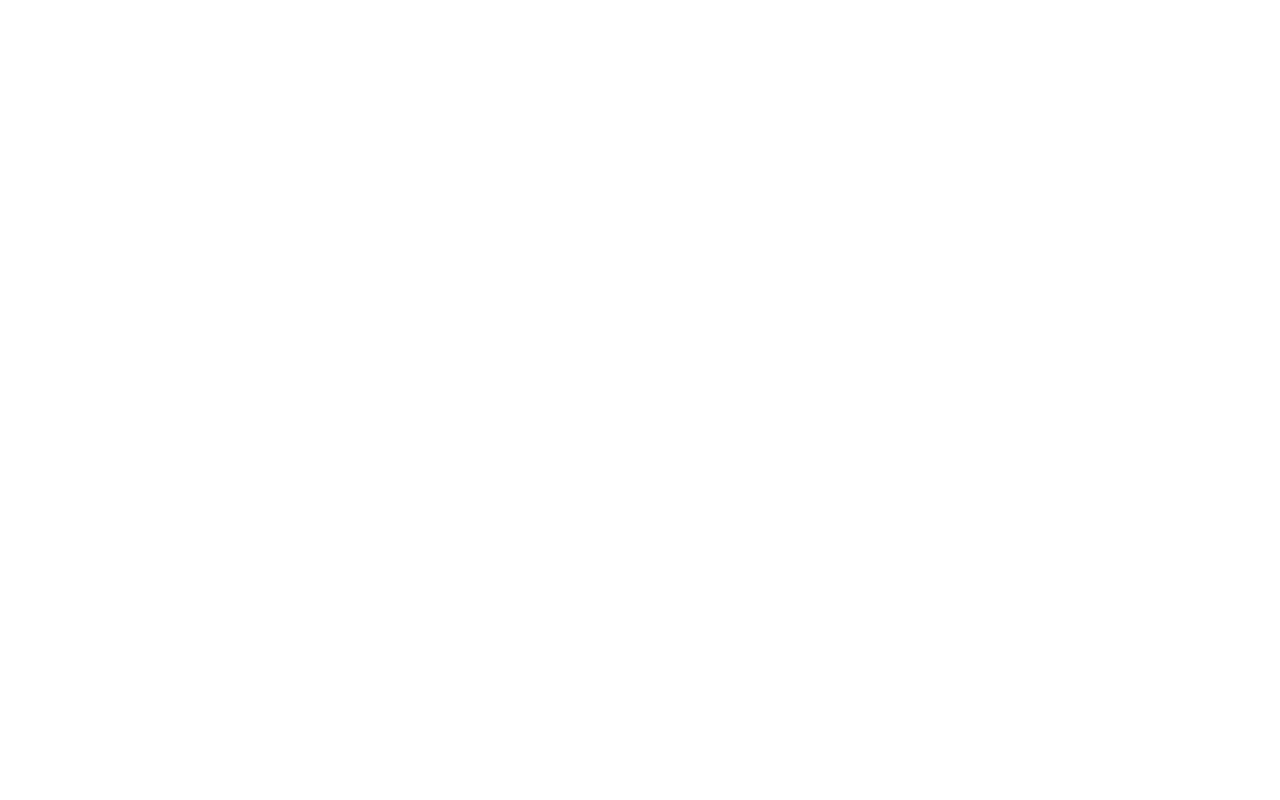
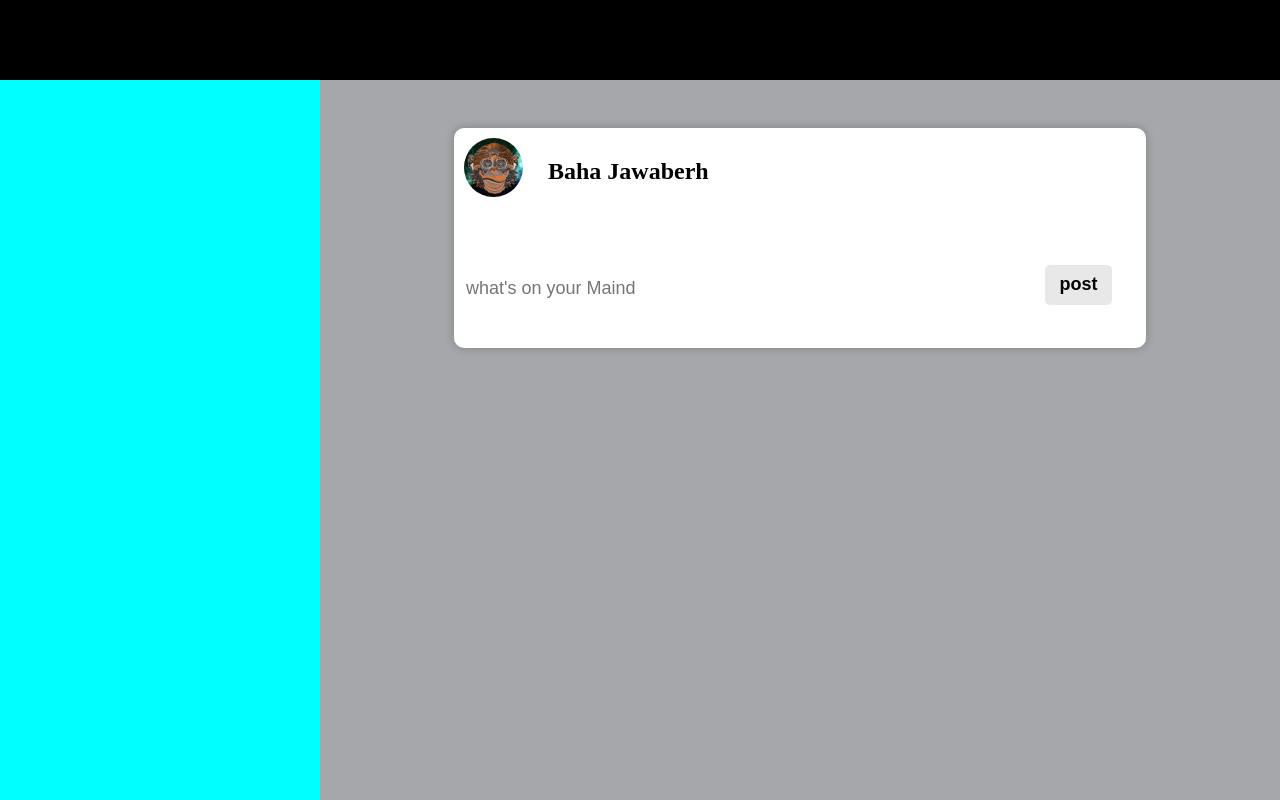
Before and after one commit to BahaJawaberh/creat-post, a plain HTML site: page index.html in a window 1280 px wide. Drawn offline with Linux system fonts and the light colour scheme.

Commit message:
done css,html

```diff
--- a/index.html
+++ b/index.html
@@ -8,7 +8,31 @@
     <link rel="stylesheet" href="style.css">
 </head>
 <body>
+    <div class="mainContainer">
+        <div class="header">
 
+        </div>
+        <div class="content">
+             <div class="sideNav">
+
+            </div>
+                <div class="postContaint">
+                    <div class="creatPostForm">
+                        <div class="UserInfo">
+                            <img  class="userImg" src="imgs/nft-6919119_1280.jpg" alt="">
+                            <h2 class="Name">Baha Jawaberh</h2>
+                        </div>
+                        <div class="userInput">
+
+                            <input type="text" placeholder="what's on your Maind" id="PostInbut">
+                         <button class="PostBtn" id="PostTn">post</button>
+
+                        </div>
+                     </div>
+                </div>
+        </div>
+
+    </div>
 
 
 
--- a/style.css
+++ b/style.css
@@ -0,0 +1,122 @@
+body {
+    background-color: white;
+    margin: 0;
+
+
+}
+.mainContainer {
+    width: 100vw;
+    height: 100vh;
+
+}
+.header {
+    width: 100%;
+    height: 10%;
+    background-color: black;
+}
+.content {
+    width: 100%;
+    height: 90%;
+    display: grid;
+    grid-template-columns: 1fr 3fr;
+
+ }
+
+.sideNav{
+    width: 100%;
+    height: 100%;
+    background-color: aqua;
+}
+.postContaint{
+    background-color:rgb(165, 167, 170);
+    width: 100%;
+    height: 100%;
+    display:grid;
+    justify-items:center;
+
+
+}
+.creatPostForm{
+    width: 70%;
+    height: 200px;
+    background-color:rgb(255, 255, 255);
+    display: grid;
+    grid-template-rows: 1fr 1fr;
+    padding : 10px;
+    margin-top: 5%;
+    border-radius : 10px;
+    box-shadow: 0 0 10px gray;
+}
+.userImg{
+    width: 70%;
+    border-radius: 50%;
+
+}
+.UserInfo{
+    width: 100%;
+    height: 100%;
+    display: grid;
+    grid-template-columns: 1fr 7fr;
+
+}
+
+.userInput{
+    width: 100%;
+    height: 100%;
+    display: grid;
+    grid-template-columns:6fr 1fr;
+}
+
+@media (max-width:700px){
+    .content{
+        width: 100%;
+        display: grid;
+        grid-template-columns: 1fr;
+
+    }
+    .userImg{
+        width: 50px;
+
+    }
+    .Name{
+        font-size:large;
+        margin-left: 10px;
+        margin-top: 20px;
+
+    }
+    .sideNav{
+        display: none;
+    }
+    #PostTn{
+        margin-top: 65%;
+        margin-left: 5px;
+        border-radius: 5px;
+        width: 100%;
+
+    }
+
+}
+#PostInbut{
+    border: none;
+    font-size: large;
+    background-color: rgba(255, 255, 255, 0);
+}
+.PostBtn{
+    height: 40%;
+    margin-top: 28%;
+    margin-left :5%;
+    border-radius :5px;
+    width: 70%;
+    font-size: large;
+    font-weight: bold;
+    color: black;
+    border : none;
+    background-color:rgb(233, 232, 232);
+    cursor: pointer;
+    transition: 0.4s;
+
+}
+.PostBtn:hover{
+    background-color:black;
+    color : #fff;
+}
```
Also changed, not shown: imgs/nft-6919119_1280.jpg (added), imgs/pexels-photo-63238.jpeg (added).
